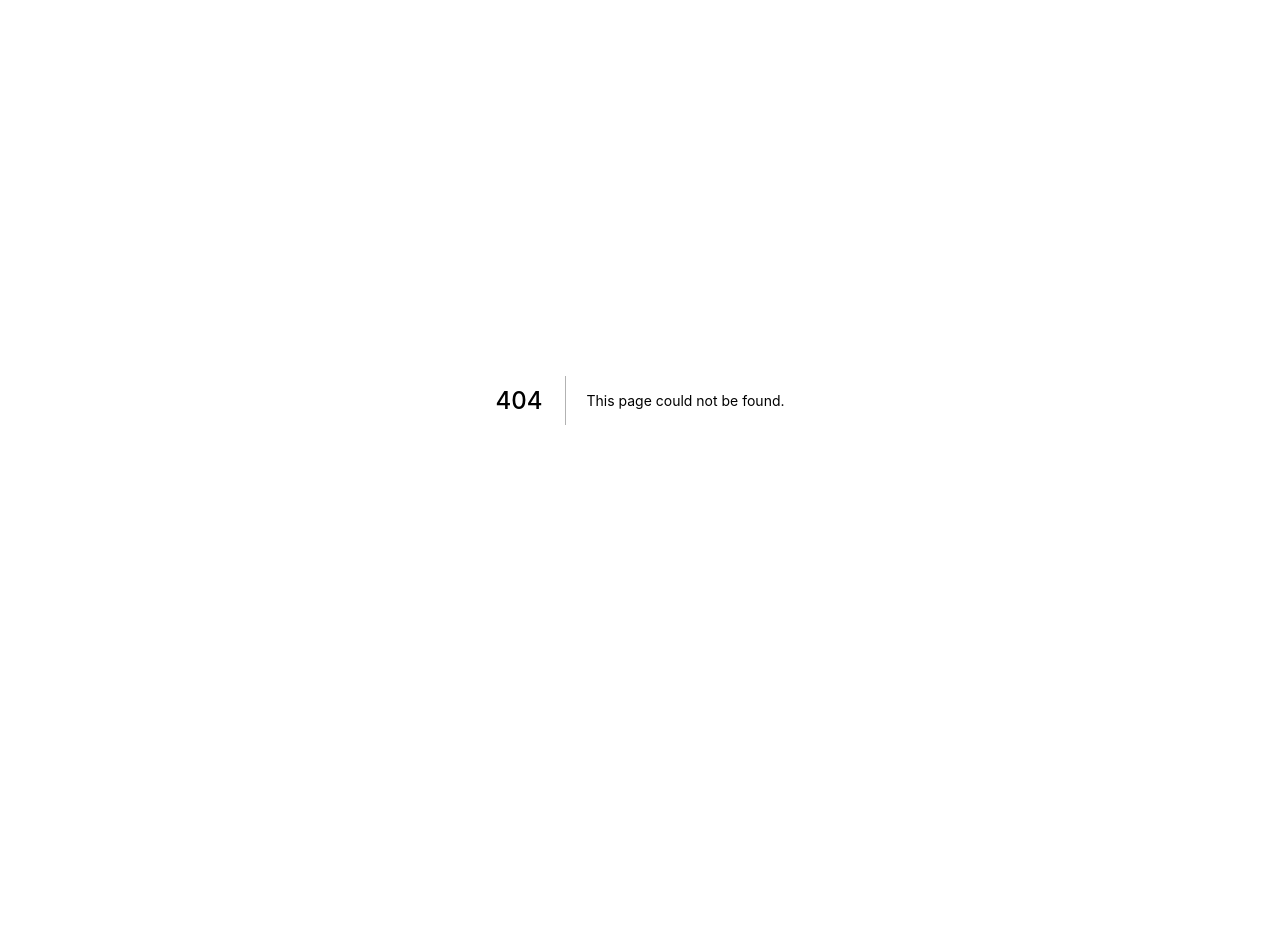
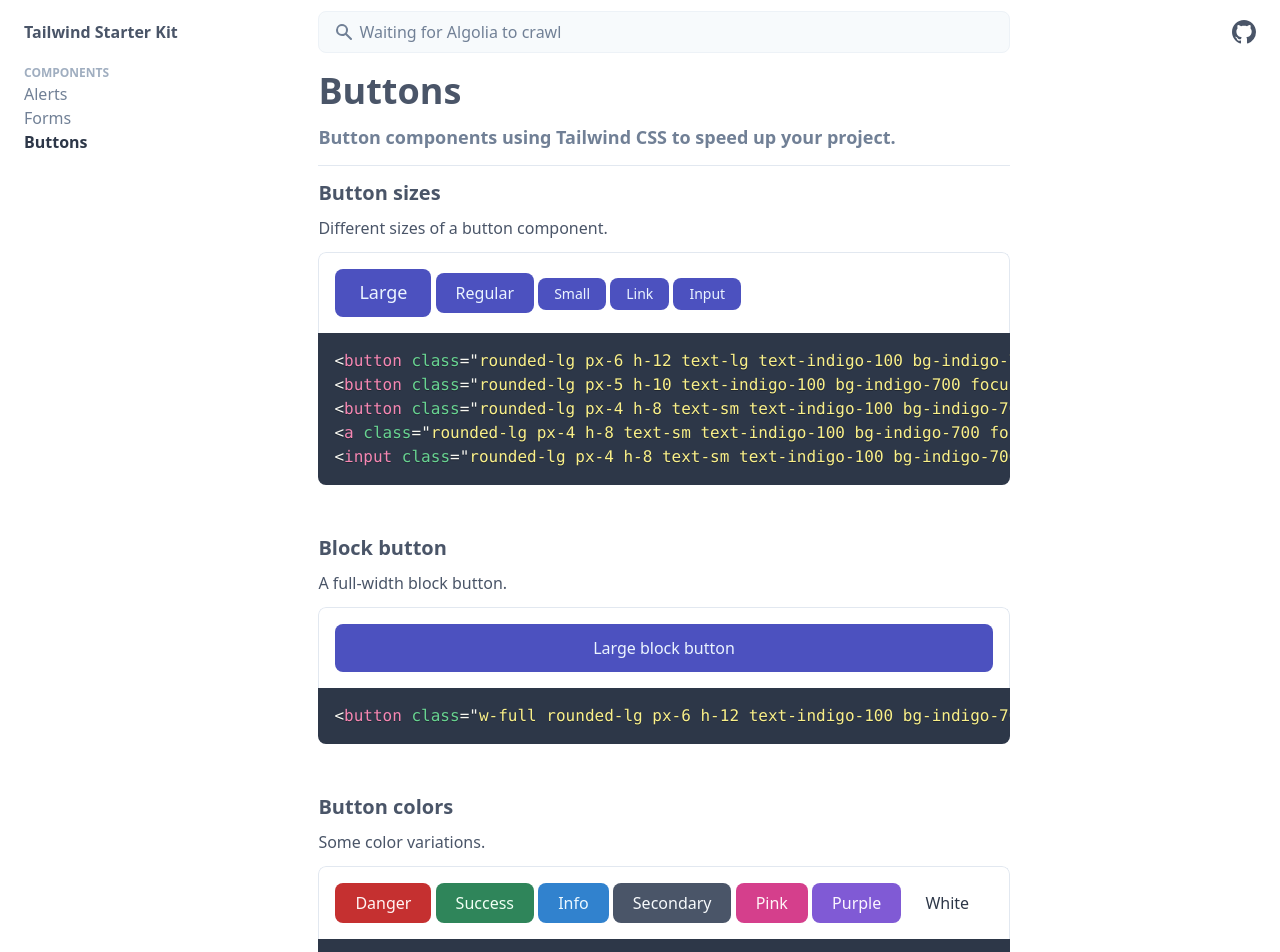
Before and after one commit to estevanmaito/tailwind-starter-kit, a Next.js app: page /docs/buttons in a window 1280 px wide. Before the commit this address had no page. Shown: the top 952 px of the page. Before the commit the page ends 800 px from the top, so only its background shows below. Built offline with nearby package versions, Linux system fonts and the light colour scheme.

Commit message:
add buttons

```diff
--- /dev/null
+++ b/pages/docs/buttons.jsx
@@ -0,0 +1,138 @@
+import React from 'react'
+import Layout from '../../containers/Layout'
+import H2 from '../../components/Headings/H2'
+import H4 from '../../components/Headings/H4'
+import Lead from '../../components/Text/Lead'
+import P from '../../components/Text/P'
+import CodeCard from '../../components/CodeCard'
+import ExampleSection from '../../components/ExampleSection'
+
+const buttonSizesCode = `
+<button class="rounded-lg px-6 h-12 text-lg text-indigo-100 bg-indigo-700 focus:shadow-outline hover:bg-indigo-800 transition-colors duration-150">Large</button>
+<button class="rounded-lg px-5 h-10 text-indigo-100 bg-indigo-700 focus:shadow-outline hover:bg-indigo-800 transition-colors duration-150">Regular</button>
+<button class="rounded-lg px-4 h-8 text-sm text-indigo-100 bg-indigo-700 focus:shadow-outline hover:bg-indigo-800 transition-colors duration-150">Small</button>
+<a class="rounded-lg px-4 h-8 text-sm text-indigo-100 bg-indigo-700 focus:shadow-outline hover:bg-indigo-800 transition-colors duration-150 inline-flex items-center" href="#">Link</a>
+<input class="rounded-lg px-4 h-8 text-sm text-indigo-100 bg-indigo-700 focus:shadow-outline hover:bg-indigo-800 transition-colors duration-150 cursor-pointer" type="submit" value="Input">
+`
+
+const buttonBlockCode = `
+<button class="w-full rounded-lg px-6 h-12 text-indigo-100 bg-indigo-700 focus:shadow-outline hover:bg-indigo-800 transition-colors duration-150">Large block button</button>
+`
+
+const buttonColorsCode = `
+<button class="rounded-lg px-5 h-10 text-red-100 bg-red-700 focus:shadow-outline hover:bg-red-800 transition-colors duration-150">Danger</button>
+<button class="rounded-lg px-5 h-10 text-green-100 bg-green-700 focus:shadow-outline hover:bg-green-800 transition-colors duration-150">Success</button>
+<button class="rounded-lg px-5 h-10 text-blue-100 bg-blue-600 focus:shadow-outline hover:bg-blue-700 transition-colors duration-150">Info</button>
+<button class="rounded-lg px-5 h-10 text-gray-100 bg-gray-700 focus:shadow-outline hover:bg-gray-800 transition-colors duration-150">Secondary</button>
+<button class="rounded-lg px-5 h-10 text-pink-100 bg-pink-600 focus:shadow-outline hover:bg-pink-700 transition-colors duration-150">Pink</button>
+<button class="rounded-lg px-5 h-10 text-purple-100 bg-purple-600 focus:shadow-outline hover:bg-purple-700 transition-colors duration-150">Purple</button>
+<button class="rounded-lg px-5 h-10 text-gray-800 bg-white focus:shadow-outline hover:bg-gray-200 transition-colors duration-150">White</button>
+`
+
+const buttonOutlineCode = `
+<button class="rounded-lg px-5 h-10 text-indigo-700 border border-indigo-500 focus:shadow-outline hover:bg-indigo-500 hover:text-indigo-100 transition-colors duration-150">Outline</button>
+`
+
+const buttonIconRightCode = `
+<button class="rounded-lg px-5 h-10 text-indigo-100 bg-indigo-700 focus:shadow-outline hover:bg-indigo-800 transition-colors duration-150 inline-flex items-center">
+  <span>With icon</span>
+  <svg class="fill-current h-4 w-4 ml-3" viewBox="0 0 20 20"><path d="M3.172 5.172a4 4 0 015.656 0L10 6.343l1.172-1.171a4 4 0 115.656 5.656L10 17.657l-6.828-6.829a4 4 0 010-5.656z" clip-rule="evenodd" fill-rule="evenodd"></path></svg>
+</button>
+`
+
+const buttonIconLeftCode = `
+<button class="rounded-lg px-5 h-10 text-indigo-100 bg-indigo-700 focus:shadow-outline hover:bg-indigo-800 transition-colors duration-150 inline-flex items-center">
+  <svg class="fill-current h-4 w-4 mr-3" viewBox="0 0 20 20"><path d="M3.172 5.172a4 4 0 015.656 0L10 6.343l1.172-1.171a4 4 0 115.656 5.656L10 17.657l-6.828-6.829a4 4 0 010-5.656z" clip-rule="evenodd" fill-rule="evenodd"></path></svg>
+  <span>With icon</span>
+</button>
+`
+
+const buttonGroupCode = `
+<div class="inline-flex" role="group" aria-label="Button group">
+  <button class="rounded-l-lg px-5 h-10 text-indigo-100 bg-indigo-700 focus:shadow-outline hover:bg-indigo-800 transition-colors duration-150">Left</button>
+  <button class="px-5 h-10 text-indigo-100 bg-indigo-700 focus:shadow-outline hover:bg-indigo-800 transition-colors duration-150">Middle</button>
+  <button class="rounded-r-lg px-5 h-10 text-indigo-100 bg-indigo-700 focus:shadow-outline hover:bg-indigo-800 transition-colors duration-150">Right</button>
+</div>
+`
+
+const buttonPillCode = `
+<button class="rounded-full px-5 h-10 text-indigo-100 bg-indigo-700 focus:shadow-outline hover:bg-indigo-800 transition-colors duration-150">Pill button</button>
+`
+
+const buttonIconCode = `
+<button class="rounded-full w-10 h-10 text-indigo-100 bg-indigo-700 focus:shadow-outline hover:bg-indigo-800 transition-colors duration-150 inline-flex items-center justify-center">
+  <svg class="fill-current h-4 w-4" viewBox="0 0 20 20"><path d="M3.172 5.172a4 4 0 015.656 0L10 6.343l1.172-1.171a4 4 0 115.656 5.656L10 17.657l-6.828-6.829a4 4 0 010-5.656z" clip-rule="evenodd" fill-rule="evenodd"></path></svg>
+</button>
+<button class="rounded-lg w-10 h-10 text-indigo-100 bg-indigo-700 focus:shadow-outline hover:bg-indigo-800 transition-colors duration-150 inline-flex items-center justify-center">
+  <svg class="fill-current h-4 w-4" viewBox="0 0 20 20"><path d="M10 3a1 1 0 011 1v5h5a1 1 0 110 2h-5v5a1 1 0 11-2 0v-5H4a1 1 0 110-2h5V4a1 1 0 011-1z" clip-rule="evenodd" fill-rule="evenodd"></path></svg>
+</button>
+<button class="rounded-full w-10 h-10 text-gray-700 bg-white focus:shadow-outline hover:bg-gray-200 transition-colors duration-150 inline-flex items-center justify-center">
+  <svg class="fill-current h-4 w-4" viewBox="0 0 20 20"><path d="M13.586 3.586a2 2 0 112.828 2.828l-.793.793-2.828-2.828.793-.793zM11.379 5.793L3 14.172V17h2.828l8.38-8.379-2.83-2.828z"></path></svg>
+</button>
+`
+
+function Buttons() {
+  return (
+    <Layout>
+      <H2>Buttons</H2>
+      <Lead>Button components using Tailwind CSS to speed up your project.</Lead>
+      <hr className="mb-3" />
+
+      <ExampleSection id="button-sizes">
+        <H4>Button sizes</H4>
+        <P>Different sizes of a button component.</P>
+        <CodeCard lang="html" code={buttonSizesCode} />
+      </ExampleSection>
+
+      <ExampleSection id="button-block">
+        <H4>Block button</H4>
+        <P>A full-width block button.</P>
+        <CodeCard lang="html" code={buttonBlockCode} />
+      </ExampleSection>
+
+      <ExampleSection id="button-colors">
+        <H4>Button colors</H4>
+        <P>Some color variations.</P>
+        <CodeCard lang="html" code={buttonColorsCode} />
+      </ExampleSection>
+
+      <ExampleSection id="button-outline">
+        <H4>Outline button</H4>
+        <P>Outlined button.</P>
+        <CodeCard lang="html" code={buttonOutlineCode} />
+      </ExampleSection>
+
+      <ExampleSection id="button-iconRight">
+        <H4>Button with icon right</H4>
+        <P>Button with SVG icon right.</P>
+        <CodeCard lang="html" code={buttonIconRightCode} />
+      </ExampleSection>
+
+      <ExampleSection id="button-iconLeft">
+        <H4>Button with icon left</H4>
+        <P>Button with SVG icon left.</P>
+        <CodeCard lang="html" code={buttonIconLeftCode} />
+      </ExampleSection>
+
+      <ExampleSection id="button-group">
+        <H4>Button group</H4>
+        <P>Group of two or more buttons.</P>
+        <CodeCard lang="html" code={buttonGroupCode} />
+      </ExampleSection>
+
+      <ExampleSection id="button-pill">
+        <H4>Pill button</H4>
+        <P>Button with full rounded sides.</P>
+        <CodeCard lang="html" code={buttonPillCode} />
+      </ExampleSection>
+
+      <ExampleSection id="button-icon">
+        <H4>Icon button</H4>
+        <P>Button with icon.</P>
+        <CodeCard lang="html" code={buttonIconCode} />
+      </ExampleSection>
+    </Layout>
+  )
+}
+
+export default Buttons
--- a/routes.js
+++ b/routes.js
@@ -7,4 +7,8 @@
     title: 'Forms',
     url: '/docs/forms',
   },
+  {
+    title: 'Buttons',
+    url: '/docs/buttons',
+  },
 ]
```
